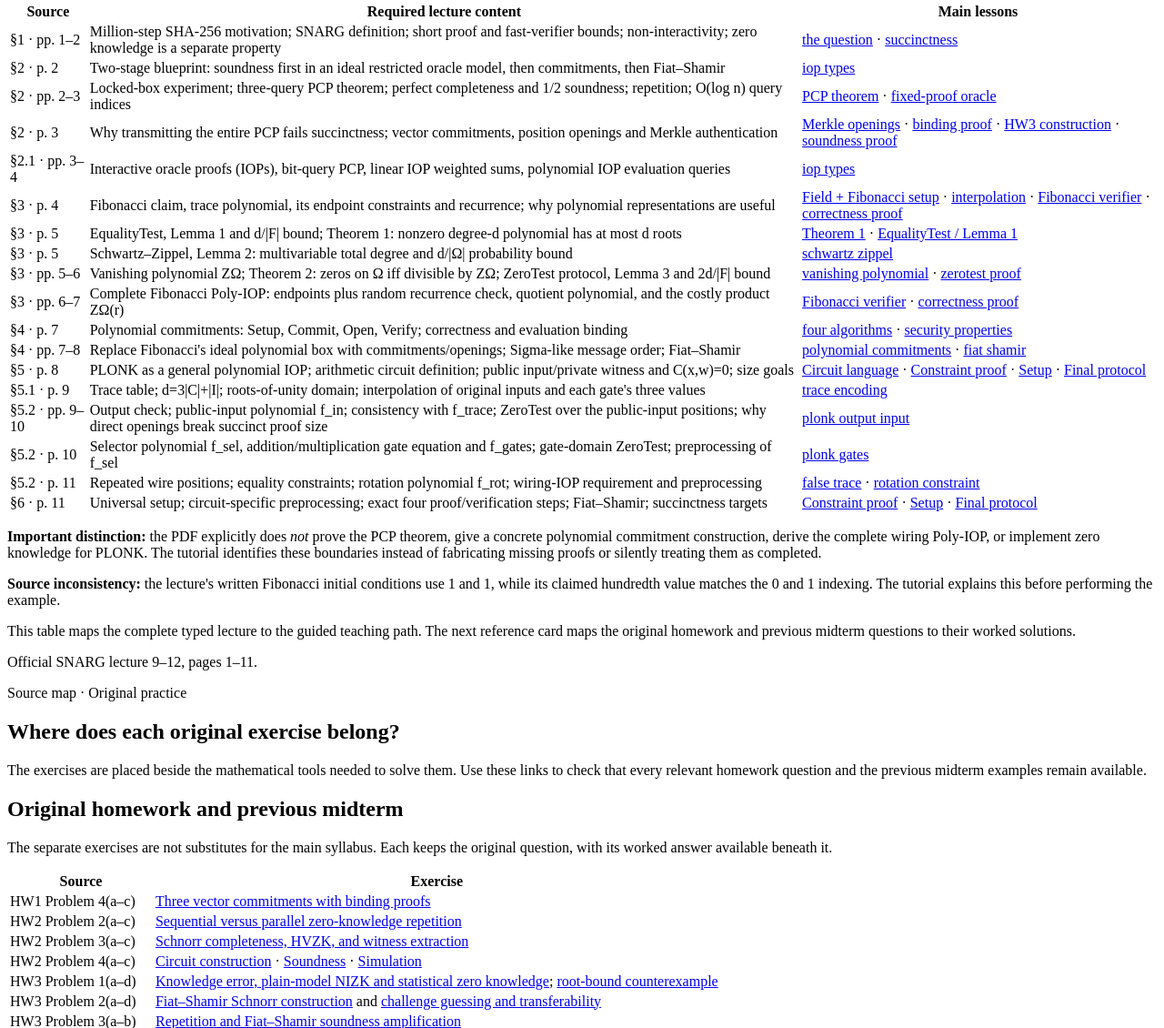
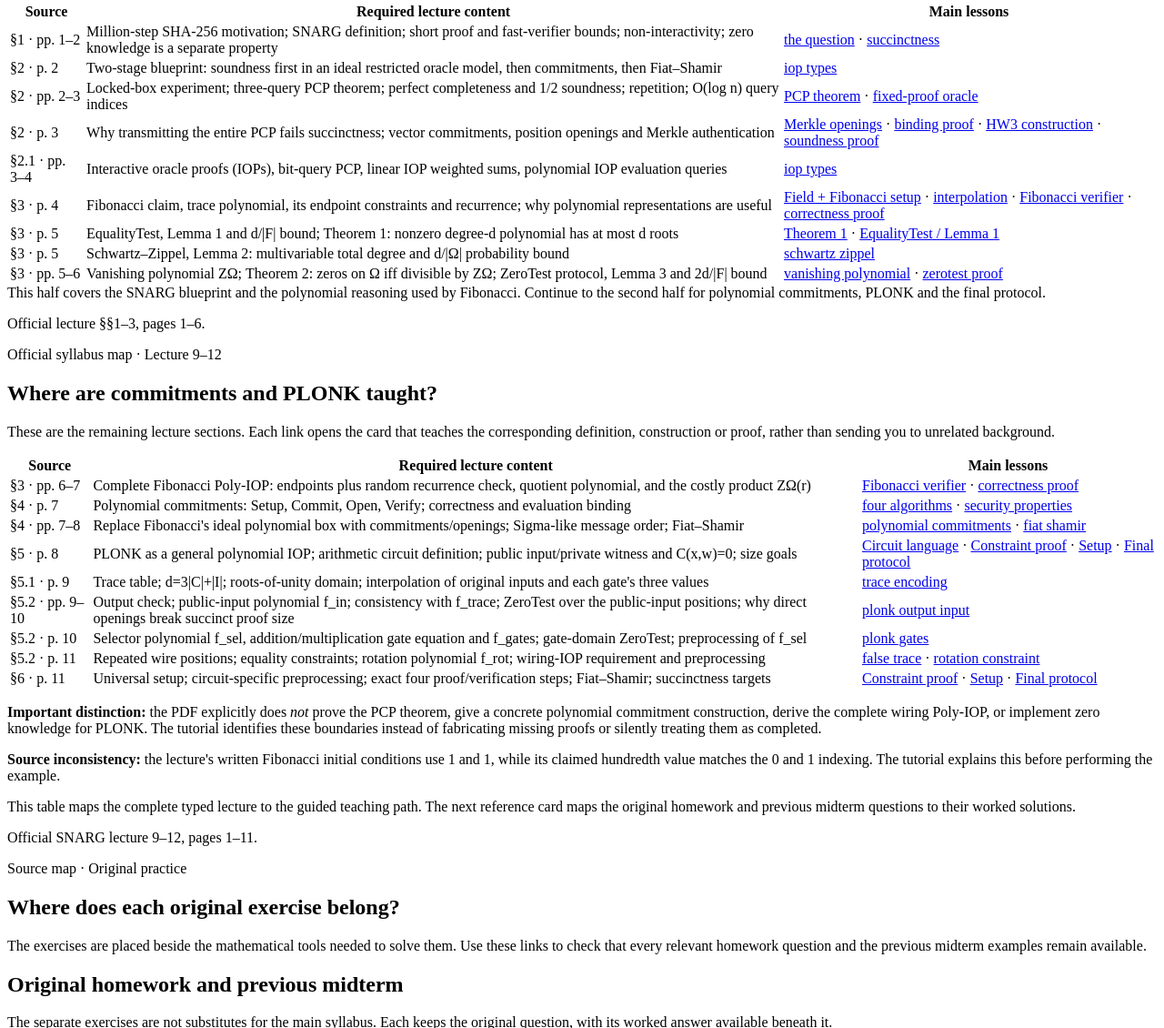
Before and after one commit to anujpare/study_material, a website: page docs/snarg-workbench/part-5.html in a window 1280 px wide. Shown: the part 2447-3577 px from the top of the page at 91% size. Drawn offline with Linux system fonts and the light colour scheme.

Commit message:
Split the source syllabus crosswalk into compact §§1–3 and §§4–6 reference cards

```diff
--- a/docs/snarg-workbench/part-5.html
+++ b/docs/snarg-workbench/part-5.html
@@ -134,8 +134,7 @@ h(X)=f(X)-q(X)(X-1)(X-2)(X-3).
 <h1>Every item in the original lecture notes</h1>
 <p>This is a source-by-source map of the <strong>eleven pages of teaching material</strong> in “Building a Modern SNARG.” Every definition, theorem, security bound and PLONK protocol component listed below is taught in the main reading route. Selected homework exercises are interleaved in the guided route, and the remaining worked exercises are linked at their relevant lessons. No lecture content is delegated to optional reading.</p>
 <p>The professor's 18-page handwritten notes concentrate on the SNARG goal, PCP and commitments, EqualityTest, Schwartz–Zippel, ZeroTest, and polynomial commitments. The typed lecture continues into PLONK, which remains in the guided path rather than being treated as optional.</p>
-<div class="table-scroll"><table><thead><tr><th>Source</th><th>Required lecture content</th><th>Main lessons</th></tr></thead><tbody>
-<tr><td>§1 · pp. 1–2</td><td>Million-step SHA-256 motivation; SNARG definition; short proof and fast-verifier bounds; non-interactivity; zero knowledge is a separate property</td><td><a href="#the-question">the question</a> · <a href="#succinctness">succinctness</a></td></tr>
+<div class="table-scroll"><table><thead><tr><th>Source</th><th>Required lecture content</th><th>Main lessons</th></tr></thead><tbody><tr><td>§1 · pp. 1–2</td><td>Million-step SHA-256 motivation; SNARG definition; short proof and fast-verifier bounds; non-interactivity; zero knowledge is a separate property</td><td><a href="#the-question">the question</a> · <a href="#succinctness">succinctness</a></td></tr>
 <tr><td>§2 · p. 2</td><td>Two-stage blueprint: soundness first in an ideal restricted oracle model, then commitments, then Fiat–Shamir</td><td><a href="#iop-types">iop types</a></td></tr>
 <tr><td>§2 · pp. 2–3</td><td>Locked-box experiment; three-query PCP theorem; perfect completeness and 1/2 soundness; repetition; O(log n) query indices</td><td><a href="#pcp-box">PCP theorem</a> · <a href="#pcp-oracle">fixed-proof oracle</a></td></tr>
 <tr><td>§2 · p. 3</td><td>Why transmitting the entire PCP fails succinctness; vector commitments, position openings and Merkle authentication</td><td><a href="#merkle">Merkle openings</a> · <a href="#merkle-binding">binding proof</a> · <a href="#hw3-pcp-argument">HW3 construction</a> · <a href="#hw3-pcp-proof">soundness proof</a></td></tr>
@@ -143,7 +142,15 @@ h(X)=f(X)-q(X)(X-1)(X-2)(X-3).
 <tr><td>§3 · p. 4</td><td>Fibonacci claim, trace polynomial, its endpoint constraints and recurrence; why polynomial representations are useful</td><td><a href="#field-foundation">Field + Fibonacci setup</a> · <a href="#interpolation">interpolation</a> · <a href="#fibonacci-protocol">Fibonacci verifier</a> · <a href="#fibonacci-correctness">correctness proof</a></td></tr>
 <tr><td>§3 · p. 5</td><td>EqualityTest, Lemma 1 and d/|F| bound; Theorem 1: nonzero degree-d polynomial has at most d roots</td><td><a href="#root-bound">Theorem 1</a> · <a href="#equality-proof">EqualityTest / Lemma 1</a></td></tr>
 <tr><td>§3 · p. 5</td><td>Schwartz–Zippel, Lemma 2: multivariable total degree and d/|Ω| probability bound</td><td><a href="#schwartz-zippel">schwartz zippel</a></td></tr>
-<tr><td>§3 · pp. 5–6</td><td>Vanishing polynomial ZΩ; Theorem 2: zeros on Ω iff divisible by ZΩ; ZeroTest protocol, Lemma 3 and 2d/|F| bound</td><td><a href="#vanishing-polynomial">vanishing polynomial</a> · <a href="#zerotest-proof">zerotest proof</a></td></tr>
+<tr><td>§3 · pp. 5–6</td><td>Vanishing polynomial ZΩ; Theorem 2: zeros on Ω iff divisible by ZΩ; ZeroTest protocol, Lemma 3 and 2d/|F| bound</td><td><a href="#vanishing-polynomial">vanishing polynomial</a> · <a href="#zerotest-proof">zerotest proof</a></td></tr></tbody></table></div><div class="bridge">This half covers the SNARG blueprint and the polynomial reasoning used by Fibonacci. Continue to the second half for polynomial commitments, PLONK and the final protocol.</div>
+<p class="source">Official lecture §§1–3, pages 1–6.</p>
+</article>
+
+<article class="lesson" data-id="coverage-plonk" data-title="Syllabus map: commitments and PLONK">
+<p class="chapter-tag">Official syllabus map · Lecture 9–12</p>
+<h1>Where are commitments and PLONK taught?</h1>
+<p class="aim">These are the remaining lecture sections. Each link opens the card that teaches the corresponding definition, construction or proof, rather than sending you to unrelated background.</p>
+<div class="table-scroll"><table><thead><tr><th>Source</th><th>Required lecture content</th><th>Main lessons</th></tr></thead><tbody>
 <tr><td>§3 · pp. 6–7</td><td>Complete Fibonacci Poly-IOP: endpoints plus random recurrence check, quotient polynomial, and the costly product ZΩ(r)</td><td><a href="#fibonacci-protocol">Fibonacci verifier</a> · <a href="#fibonacci-correctness">correctness proof</a></td></tr>
 <tr><td>§4 · p. 7</td><td>Polynomial commitments: Setup, Commit, Open, Verify; correctness and evaluation binding</td><td><a href="#polynomial-commitments">four algorithms</a> · <a href="#polycommit-security">security properties</a></td></tr>
 <tr><td>§4 · pp. 7–8</td><td>Replace Fibonacci's ideal polynomial box with commitments/openings; Sigma-like message order; Fiat–Shamir</td><td><a href="#polynomial-commitments">polynomial commitments</a> · <a href="#fiat-shamir">fiat shamir</a></td></tr>
@@ -152,8 +159,8 @@ h(X)=f(X)-q(X)(X-1)(X-2)(X-3).
 <tr><td>§5.2 · pp. 9–10</td><td>Output check; public-input polynomial f_in; consistency with f_trace; ZeroTest over the public-input positions; why direct openings break succinct proof size</td><td><a href="#plonk-output-input">plonk output input</a></td></tr>
 <tr><td>§5.2 · p. 10</td><td>Selector polynomial f_sel, addition/multiplication gate equation and f_gates; gate-domain ZeroTest; preprocessing of f_sel</td><td><a href="#plonk-gates">plonk gates</a></td></tr>
 <tr><td>§5.2 · p. 11</td><td>Repeated wire positions; equality constraints; rotation polynomial f_rot; wiring-IOP requirement and preprocessing</td><td><a href="#plonk-wiring">false trace</a> · <a href="#plonk-rotation">rotation constraint</a></td></tr>
-<tr><td>§6 · p. 11</td><td>Universal setup; circuit-specific preprocessing; exact four proof/verification steps; Fiat–Shamir; succinctness targets</td><td><a href="#plonk-correctness">Constraint proof</a> · <a href="#plonk-final">Setup</a> · <a href="#plonk-proof">Final protocol</a></td></tr>
-</tbody></table></div>
+<tr><td>§6 · p. 11</td><td>Universal setup; circuit-specific preprocessing; exact four proof/verification steps; Fiat–Shamir; succinctness targets</td><td><a href="#plonk-correctness">Constraint proof</a> · <a href="#plonk-final">Setup</a> · <a href="#plonk-proof">Final protocol</a></td></tr></tbody></table></div>
+
 <p><strong>Important distinction:</strong> the PDF explicitly does <em>not</em> prove the PCP theorem, give a concrete polynomial commitment construction, derive the complete wiring Poly-IOP, or implement zero knowledge for PLONK. The tutorial identifies these boundaries instead of fabricating missing proofs or silently treating them as completed.</p>
 <p><strong>Source inconsistency:</strong> the lecture's written Fibonacci initial conditions use 1 and 1, while its claimed hundredth value matches the 0 and 1 indexing. The tutorial explains this before performing the example.</p>
 <div class="bridge">This table maps the complete typed lecture to the guided teaching path. The next reference card maps the original homework and previous midterm questions to their worked solutions.</div>
```
